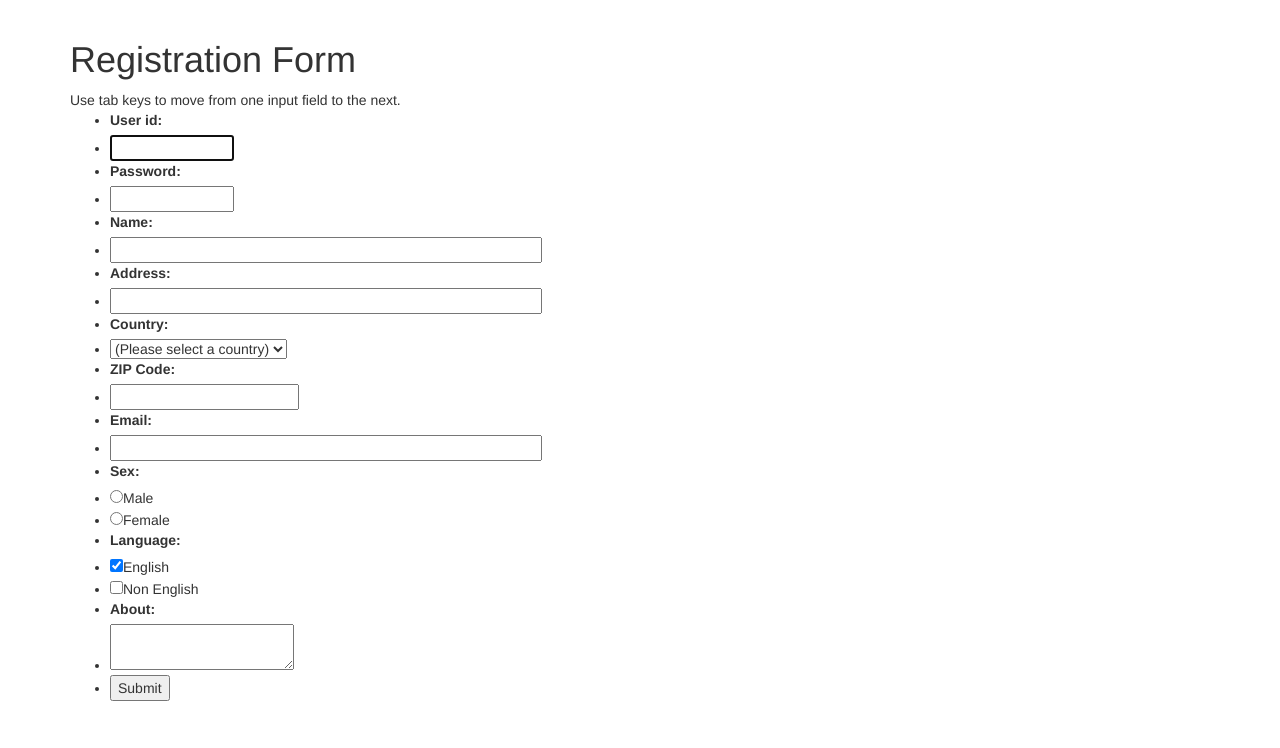
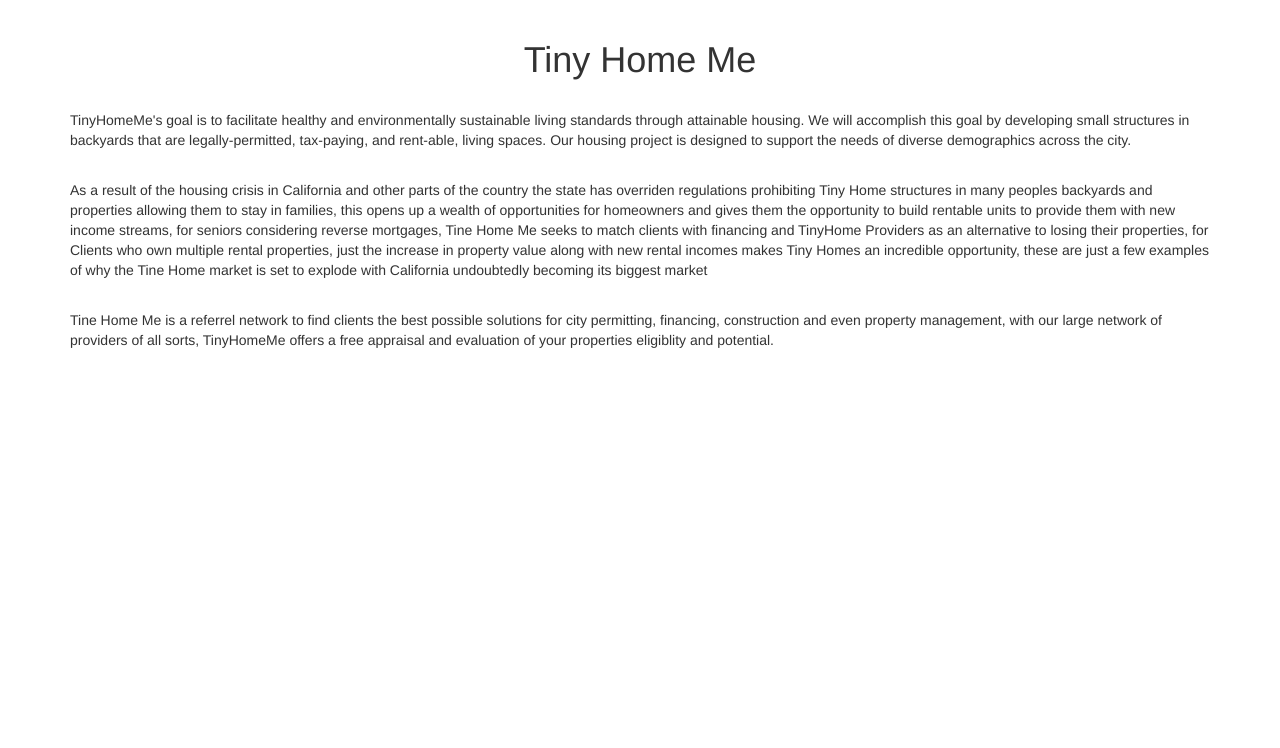
Before and after one commit to FritzHeider/intensive, a Flask app: template templates/home.html in a window 1280 px wide. Shown: the part 52-800 px from the top of the page. Run offline with Flask 2, Linux system fonts and the light colour scheme; the template is opened without the code that fills it, so the values that code supplies are empty; some libraries are stand-ins or nearby versions.

Commit message:
broken but now fixed

```diff
--- a/app.py
+++ b/app.py
@@ -1,13 +1,35 @@
-from flask import Flask, render_template
+from flask import Flask, render_template, request, redirect, url_for
+from pymongo import MongoClient
+import os
+from bson.objectid import ObjectId
+from datetime import datetime
+
+
+client = MongoClient()
+db = client.TinyHomeMe
+users = db.users
+
 
 app = Flask(__name__)
 
-@app.route('/')
-def index():
-    """Return homepage."""
-    return render_template('home.html', msg='Flask is Cool!!')
+users = [
+    { 'title': 'Cat Videos', 'email': 'Cats acting weird' },
+    { 'title': '80\'s Music', 'email': 'Don\'t stop believing!' }
+]
+
+@app.route('/admin')
+def users_index():
+    """Show all users."""
+    return render_template('users_index.html', users=users)
 
 
+@app.route('/info')
+def info():
+    """Show all users."""
+    return render_template('home.html')
 
-if __name__ == '__main__':
-    app.run(debug=True)
+
+@app.route('/users/new')
+def users_new():
+    """Show all users."""
+    return render_template('users_new.html')
--- a/templates/home.html
+++ b/templates/home.html
@@ -2,53 +2,16 @@
 {% extends 'base.html' %}
 
 {% block content %}
-<!DOCTYPE html>
-<html lang="en"><head>
-<meta charset="utf-8">
-<title>JavaScript Form Validation using a sample registration form</title>
-<meta name="keywords" content="example, JavaScript Form Validation, Sample registration form" />
-<meta name="description" content="This document is an example of JavaScript Form Validation using a sample registration form. " />
-<link rel='stylesheet' href='js-form-validation.css' type='text/css' />
-<script src="sample-registration-form-validation.js"></script>
-</head>
-<body onload="document.registration.userid.focus();">
-<h1>Registration Form</h1>
-Use tab keys to move from one input field to the next.
-<form name='registration' onSubmit="return formValidation();">
-<ul>
-<li><label for="userid">User id:</label></li>
-<li><input type="text" name="userid" size="12" /></li>
-<li><label for="passid">Password:</label></li>
-<li><input type="password" name="passid" size="12" /></li>
-<li><label for="username">Name:</label></li>
-<li><input type="text" name="username" size="50" /></li>
-<li><label for="address">Address:</label></li>
-<li><input type="text" name="address" size="50" /></li>
-<li><label for="country">Country:</label></li>
-<li><select name="country">
-<option selected="" value="Default">(Please select a country)</option>
-<option value="AF">Australia</option>
-<option value="AL">Canada</option>
-<option value="DZ">India</option>
-<option value="AS">Russia</option>
-<option value="AD">USA</option>
-</select></li>
-<li><label for="zip">ZIP Code:</label></li>
-<li><input type="text" name="zip" /></li>
-<li><label for="email">Email:</label></li>
-<li><input type="text" name="email" size="50" /></li>
-<li><label id="gender">Sex:</label></li>
-<li><input type="radio" name="msex" value="Male" /><span>Male</span></li>
-<li><input type="radio" name="fsex" value="Female" /><span>Female</span></li>
-<li><label>Language:</label></li>
-<li><input type="checkbox" name="en" value="en" checked /><span>English</span></li>
-<li><input type="checkbox" name="nonen" value="noen" /><span>Non English</span></li>
-<li><label for="desc">About:</label></li>
-<li><textarea name="desc" id="desc"></textarea></li>
-<li><input type="submit" name="submit" value="Submit" /></li>
-</ul>
-</form>
-</body>
-</html>
-
+ <h1 style="text-align:center">Tiny Home Me</h1>
+<br>
+<p>
+TinyHomeMe's goal is to facilitate healthy and environmentally sustainable living standards through attainable housing. We will accomplish this goal by developing small structures in backyards that are legally-permitted, tax-paying, and rent-able, living spaces. Our housing project is designed to support the needs of diverse demographics across the city.
+</p>
+<br>
+<p>As a result of the housing crisis in California and other parts of the country the state has overriden regulations prohibiting Tiny Home structures in many peoples backyards and properties allowing them to stay in families,
+this opens up a wealth of opportunities for homeowners and gives them the opportunity to build rentable units to provide them with new income streams,
+for seniors considering reverse mortgages, Tine Home Me seeks to match clients with financing and TinyHome Providers as an alternative to losing their properties,
+for Clients who own multiple rental properties, just the increase in property value along with new rental incomes makes Tiny Homes an incredible opportunity, these are just a few examples of why the Tine Home market is set to explode with California undoubtedly becoming its biggest market</p>
+<br>
+<p> Tine Home Me is a referrel network to find clients the best possible solutions for city permitting, financing, construction and even property management, with our large network of providers of all sorts, TinyHomeMe offers a free appraisal and evaluation of your properties eligiblity and potential.</p>
 {% endblock %}
--- a/templates/partials/navbar.html
+++ b/templates/partials/navbar.html
@@ -11,7 +11,7 @@
             <a href='/users/new' class='btn btn-default navbar-btn'>Register</a>
         </div>
         <div class='pull-left'>
-            <a href='/' class='btn btn-default navbar-btn'>Home</a>
+            <a href='/info' class='btn btn-default navbar-btn'>Home</a>
         </div>
     </div>
 </nav>
--- a/templates/users_index.html
+++ b/templates/users_index.html
@@ -8,6 +8,6 @@
 
 {% for user in users %}
     <h2><a href='/users/{{ user._id }}'>{{ user.title }}</a></h2>
-    <small>{{ user.description }}</small>
+    <small>{{ user.email }}</small>
 {% endfor %}
 {% endblock %}
```
Also changed, not shown: templates/partials/users_form.html (+7 -7 lines), templates/users_new.html (+31 -10 lines).
